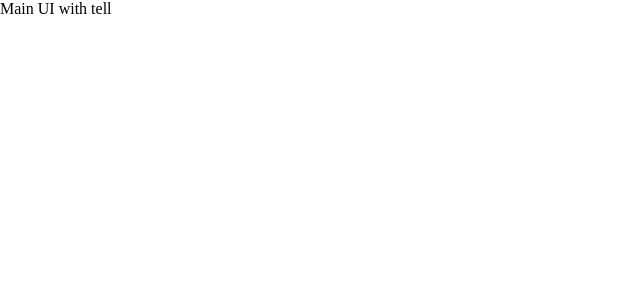
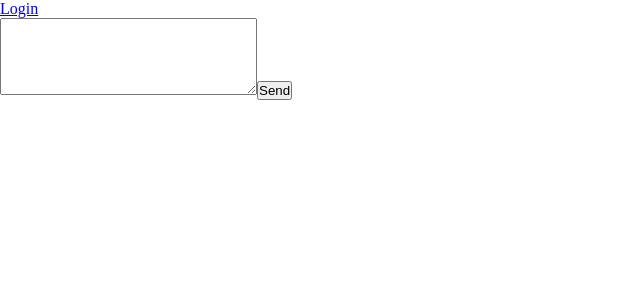
Before and after one commit to snoh666/anon-ask-react, a React (Create React App) app: page / in a window 1280 px wide. Shown: the top 300 px of the page, without its empty margins (0-640 px from the left). Built offline with nearby package versions, Linux system fonts and the light colour scheme; the HTML template or start-up script is replaced by a standard one.

Commit message:
Basic structure of maain el

```diff
--- a/src/components/main.jsx
+++ b/src/components/main.jsx
@@ -1,10 +1,31 @@
-import React from 'react'
+import React, { useState } from 'react';
+import { Link } from 'react-router-dom'
 
-const Main = () => {
+const Main = ({ isAuth }) => {
+
+  const [tell, setTell] = useState('');
+
+  const updateTell = e => {
+    setTell(e.target.value);
+  }
+
+  const sendTell = e => {
+    e.preventDefault();
+
+    // Here you need to send a tell to firebase storage
+  }
 
   return (
     <div>
-      <span>Main UI with tell</span>
+      <header>
+        {isAuth ? (<Link to="/tells">Tells</Link>) : (<Link to="/login">Login</Link>)}
+      </header>
+      <section>
+        <form onSubmit={sendTell}>
+          <textarea cols="30" rows="5" value={tell} onChange={updateTell}></textarea>
+          <button type="submit">Send</button>
+        </form>
+      </section>
     </div>
   );
 }
```
